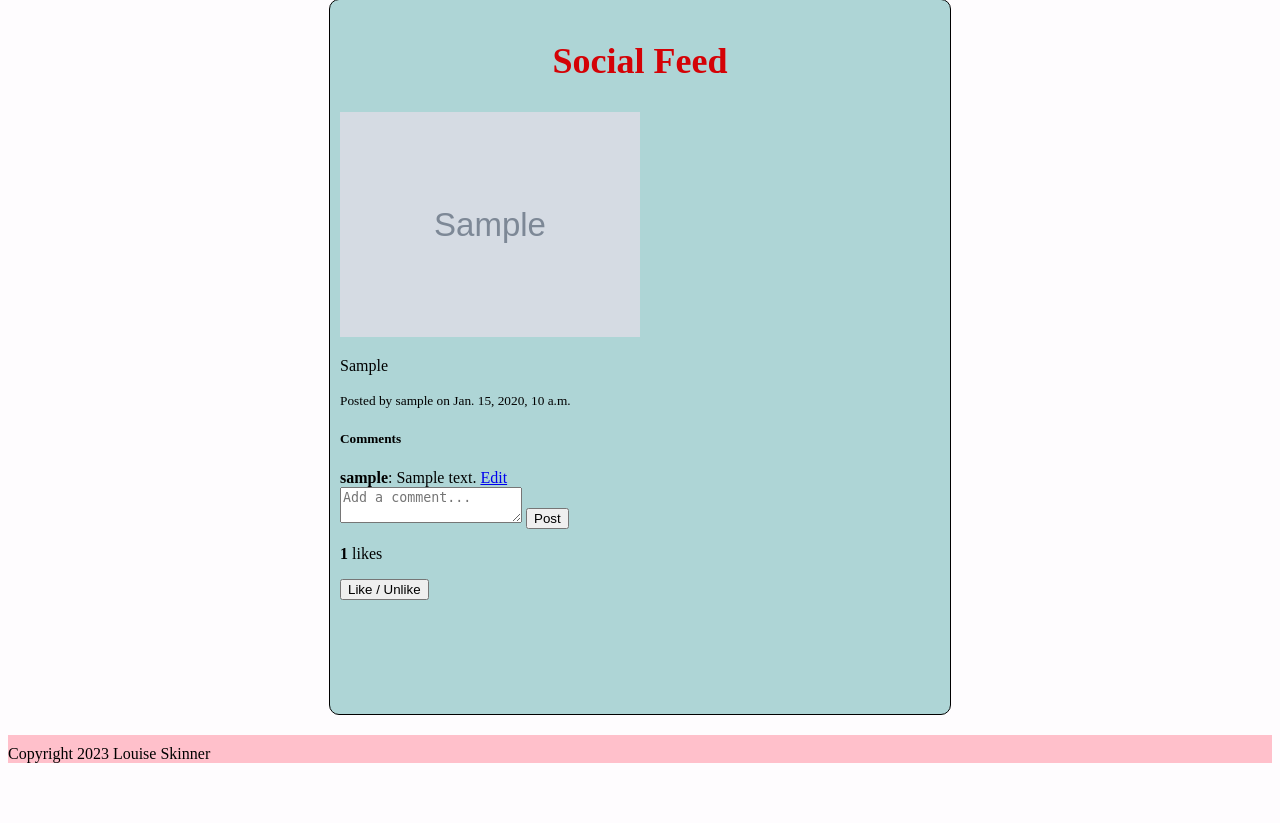
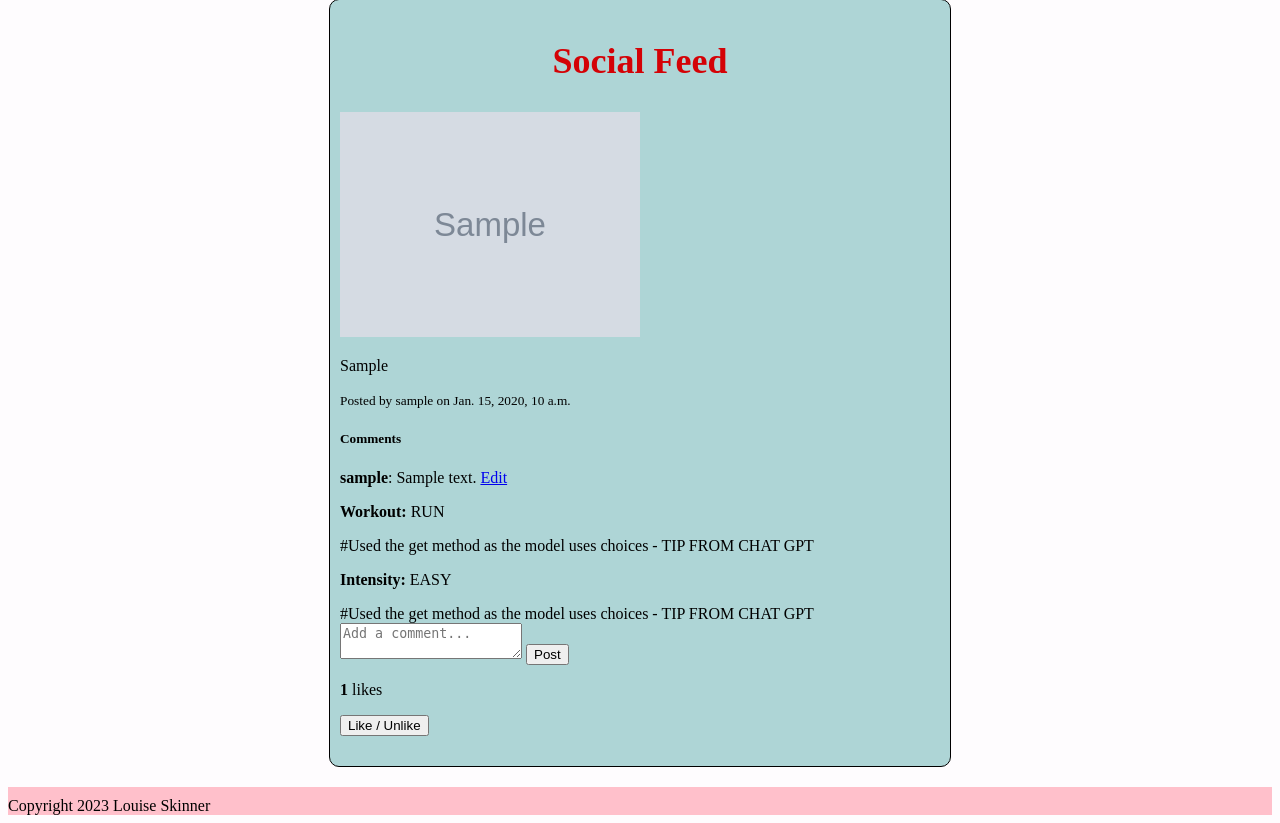
Before and after one commit to Louiseskinner01/project3-social-fitness, a Django app: page /feed/ in a window 1280 px wide; the page is wider, and only the part inside the window is pictured. Shown: the part 45-868 px from the top of that part. Before the commit the page ends 808 px from the top of that part, so only its background shows below. Run offline with Django 4.2, Linux system fonts and the light colour scheme; a user stored in the database is signed in; tables that the repository leaves empty hold one stand-in row (values such as "Sample post"); grey boxes marked "Sample" are stand-in pictures.

Commit message:
Add template conditionals to show workout and intensity on social feed posts

```diff
--- a/social/templates/social/index.html
+++ b/social/templates/social/index.html
@@ -25,6 +25,15 @@
       <a href="{% url 'comment_edit' comment.id %}">Edit</a>
     {% endif %}
   </div>
+
+  {% if post.workout %}
+  <p><strong>Workout:</strong> {{ post.get_workout_display }}</p> #Used the get method as the model uses choices - TIP FROM CHAT GPT
+{% endif %}
+
+{% if post.intensity %}
+  <p><strong>Intensity:</strong> {{ post.get_intensity_display }}</p> #Used the get method as the model uses choices - TIP FROM CHAT GPT
+{% endif %}
+
 {% endfor %}
 
 
```
